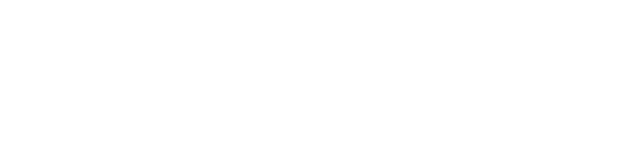
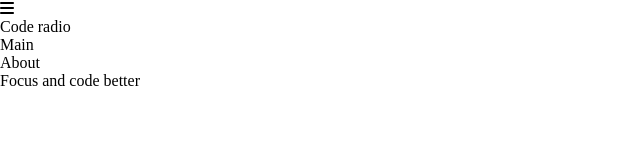
Before and after one commit to nhiepchau/Code-Radio, a plain HTML site: page index.html in a window 1280 px wide. Shown: the whole page, without its empty margins (0-640 px from the left). Drawn offline with Linux system fonts and the light colour scheme.

Commit message:
html framing

```diff
--- a/assets/css/style.css
+++ b/assets/css/style.css
@@ -0,0 +1,35 @@
+* {
+    box-sizing: border-box;
+    margin: 0;
+    padding: 0;
+}
+
+body {
+    min-height: 100vh;
+}
+
+/* Navbar */
+
+
+/* Title */
+
+
+/* Timer */
+
+
+/* Quote */
+
+
+/* Radio */
+
+
+/* Modal */
+
+
+
+/* Responsive */
+@media screen and (max-width: 820px) {
+    body {
+        display: none;
+    }
+}
--- a/index.html
+++ b/index.html
@@ -18,9 +18,34 @@
     </head>
     <body>
         <main>
-            <div class="toDoList"></div>
+            <ul class="nav">
+                <li class="nav-item">
+                    <div class="btn toggle-btn">
+                        <i class="fas fa-bars"></i>
+                    </div>
+                    <div class="toDoList"></div>
+                </li>
+                <li class="nav-item">
+                    <div>Code radio</div>
+                </li>
+                <li class="nav-item">
+                    <div>Main</div>
+                </li>
+                <li class="nav-item">
+                    <div>About</div>
+                </li>
+            </ul>
+
+            <div class="title">Focus and code better</div>
+
             <div class="timer"></div>
+
+            <div class="quote"></div>
+
             <div class="radio"></div>
+
+            <div class="timerModal"></div>
+            <div class="giveupModal"></div>
         </main>
 
         <script src="assets/js/timer.js" type="text/javascript"></script>
```
